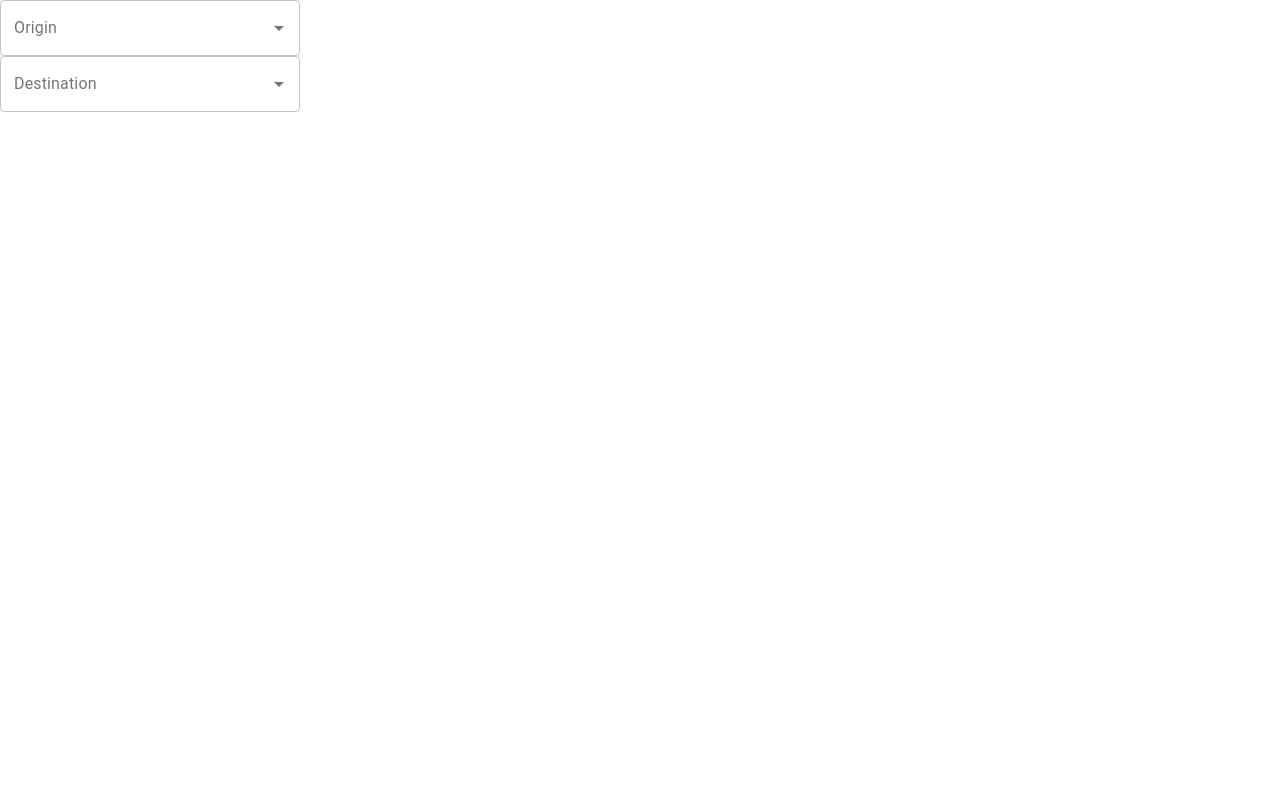
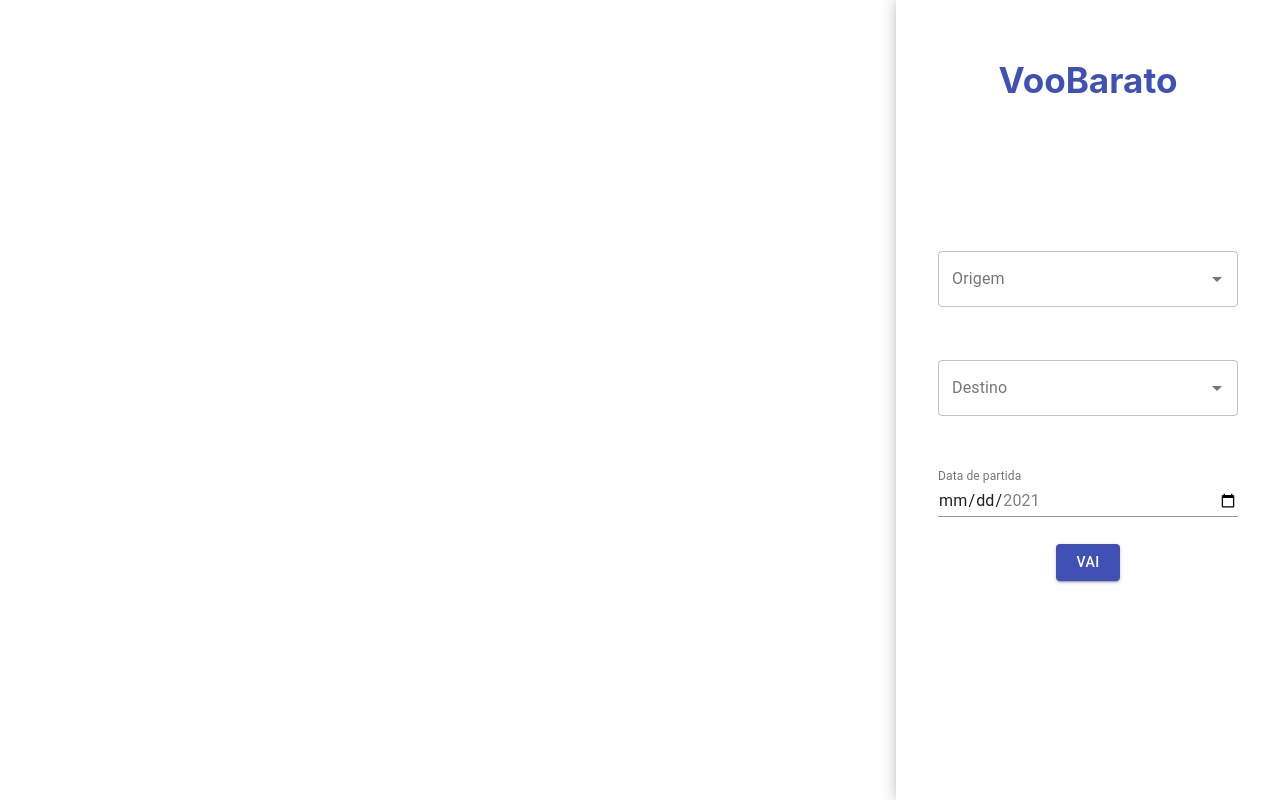
Before and after one commit to projeto-de-algoritmos/Grafos2_VooBarato, a React (Create React App) app: page / in a window 1280 px wide. Built offline with nearby package versions, Linux system fonts and the light colour scheme.

Commit message:
Add style to SideBar

```diff
--- a/package.json
+++ b/package.json
@@ -3,12 +3,15 @@
   "version": "0.1.0",
   "private": true,
   "dependencies": {
+    "@date-io/moment": "^2.11.0",
     "@material-ui/core": "^4.12.3",
     "@material-ui/lab": "^4.0.0-alpha.60",
     "@material-ui/pickers": "^3.3.10",
     "@testing-library/jest-dom": "^5.11.4",
     "@testing-library/react": "^11.1.0",
     "@testing-library/user-event": "^12.1.10",
+    "axios": "^0.21.1",
+    "moment": "^2.29.1",
     "react": "^17.0.2",
     "react-dom": "^17.0.2",
     "react-scripts": "4.0.3",
--- a/src/App.css
+++ b/src/App.css
@@ -1,3 +1,58 @@
 .App {
   text-align: center;
+  width: 100vw;
+  height: 100vh;
 }
+
+.Content {
+  width: 100%;
+  height: 100%;
+  display: flex;
+}
+
+.Map {
+  width: 70%;
+  height: 100%;
+}
+
+.SideBar {
+  width: 30%;
+  height: 100%;
+  min-width: 350px;
+  box-shadow: 0 0 0.8em rgba(82, 82, 82, 0.382);
+  display: flex;
+  flex-direction: column;
+  align-items: center;
+}
+
+.Title {
+  height: 20%;
+  display: flex;
+  flex-direction: column;
+  justify-content: center;
+
+  font-size: 30px;
+  color: #3f51b5;
+}
+
+.Form {
+  height: 80%;
+  display: flex;
+  flex-direction: column;
+  justify-content: center;
+}
+
+.FormInput {
+  height: 50%;
+  display: flex;
+  flex-direction: column;
+  justify-content: space-around;
+}
+
+.FormSubmit {
+  height: 30%;
+}
+
+.FormSubmit button {
+  margin-bottom: 20px;
+}
--- a/src/App.js
+++ b/src/App.js
@@ -1,71 +1,108 @@
 import { useEffect, useState } from "react";
-import Autocomplete from "@material-ui/lab/Autocomplete";
+import Autocomplete, {
+  createFilterOptions,
+} from "@material-ui/lab/Autocomplete";
 import TextField from "@material-ui/core/TextField";
-// import { DatePicker } from "@material-ui/pickers";
-// import { getCountries } from "./structures/api";
+import { Button } from "@material-ui/core";
+import Collapse from "@material-ui/core/Collapse";
+import { Alert } from "@material-ui/lab";
+import { getCountries } from "./structures/api";
 import { cityCode } from "./structures/cityCode.json";
-// import Graph from "./structures/graph";
+import Graph from "./structures/graph";
 import "./App.css";
 
+const filter = createFilterOptions();
+
 function App() {
-  // const [countries] = useState(
-  //   useState([
-  //     {
-  //       Code: "BR",
-  //       Name: "Brasil",
-  //     },
-  //     {
-  //       Code: "US",
-  //       Name: "Estados Unidos",
-  //     },
-  //     {
-  //       Code: "MZ",
-  //       Name: "Moçambique",
-  //     },
-  //     {
-  //       Code: "RU",
-  //       Name: "Rússia",
-  //     },
-  //     {
-  //       Code: "AR",
-  //       Name: "Argentina",
-  //     },
-  //   ])
-  // );
-  // const [graph] = useState(new Graph());
+  const [countries] = useState(
+    useState([
+      {
+        Code: "BR",
+        Name: "Brasil",
+      },
+      {
+        Code: "US",
+        Name: "Estados Unidos",
+      },
+      {
+        Code: "MZ",
+        Name: "Moçambique",
+      },
+      {
+        Code: "RU",
+        Name: "Rússia",
+      },
+      {
+        Code: "AR",
+        Name: "Argentina",
+      },
+    ])
+  );
+  const [graph] = useState(new Graph());
+
+  const [alert, setAlert] = useState(false);
 
   const [origin, setOrigin] = useState("");
-  const [inputValueOrigin, setInputValueOrigin] = useState("");
 
   const [destination, setDestination] = useState("");
-  const [inputValueDestination, setInputValueDestination] = useState("");
 
-  const [selectedDate] = useState("");
+  const [selectedDate, setSelectedDate] = useState("");
+  const [maxDate, setMaxDate] = useState("");
+  const [minDate, setMinDate] = useState("");
 
   useEffect(() => {
-    console.log(origin);
-  }, [origin]);
+    var result = new Date();
+    result.setDate(result.getDate() + 60);
+
+    var date = ("0" + result.getDate()).slice(-2);
+    var month = ("0" + (result.getMonth() + 1)).slice(-2);
+    var year = result.getFullYear();
+
+    setMaxDate(`${year}-${month}-${date}`);
+  }, [maxDate]);
 
   useEffect(() => {
-    console.log(destination);
-  }, [destination]);
+    var result = new Date();
 
-  // useEffect(() => {
-  //   countries[0].forEach((country) => {
-  //     getCountries("BSB-sky", "2021-08-24", `${country.Code}-sky`, graph);
-  //     getCountries(`${country.Code}-sky`, "2021-08-24", "CDG-sky", graph);
-  //   });
-  //   getCountries(`BSB-sky`, "2021-08-24", "CDG-sky", graph);
-  //   console.log(graph);
-  // }, [countries, graph]);
+    var date = ("0" + result.getDate()).slice(-2);
+    var month = ("0" + (result.getMonth() + 1)).slice(-2);
+    var year = result.getFullYear();
+
+    setMinDate(`${year}-${month}-${date}`);
+  }, [minDate]);
+
+  const searchTravel = () => {
+    if (origin === "" || destination === "" || selectedDate === "") {
+      setAlert(true);
+      setTimeout(() => setAlert(false), 10000);
+      return;
+    }
+
+    countries[0].forEach((country) => {
+      getCountries(`${origin}-sky`, selectedDate, `${country.Code}-sky`, graph);
+      getCountries(
+        `${country.Code}-sky`,
+        selectedDate,
+        `${destination}-sky`,
+        graph
+      );
+    });
+    getCountries(`${origin}-sky`, selectedDate, `${destination}-sky`, graph);
+    console.log("leo");
+    console.log(graph);
+  };
 
   return (
     <div className="App">
       <div className="Content">
         <div className="Map"></div>
         <div className="SideBar">
+          <div className="Title">
+            <h3>VooBarato</h3>
+          </div>
+          <div className="Form">
+            <div className="FormInput">
               <Autocomplete
-            value={inputValueOrigin}
                 onChange={(event, newValue) => {
                   if (newValue === null) {
                     setOrigin("");
@@ -73,34 +110,37 @@ function App() {
                     setOrigin(newValue.code);
                   }
                 }}
-            inputValue={inputValueOrigin}
-            onInputChange={(event, newInputValueOrigin) => {
-              if (typeof newInputValueOrigin === "string") {
-                setInputValueOrigin(newInputValueOrigin);
-              } else {
-                setInputValueOrigin("Origin");
+                filterOptions={(options, params) => {
+                  const filtered = filter(options, params);
+
+                  // Suggest the creation of a new value
+                  if (params.inputValue !== "") {
+                    filtered.push({
+                      inputValue: params.inputValue,
+                      title: `Add "${params.inputValue}"`,
+                    });
                   }
+
+                  return filtered;
                 }}
-            id="controllable-states-demo"
                 options={cityCode}
                 getOptionLabel={(option) => {
                   if (typeof option === "string") {
                     return option;
                   } else if (option.city === undefined) {
-                return "Origin";
+                    return "";
                   }
                   return `${option.city} - ${option.country}, ${option.code}`;
                 }}
                 style={{ width: 300 }}
                 renderInput={(params) => {
                   return (
-                <TextField {...params} label="Origin" variant="outlined" />
+                    <TextField {...params} label="Origem" variant="outlined" />
                   );
                 }}
               />
 
               <Autocomplete
-            value={inputValueDestination}
                 onChange={(event, newValue) => {
                   if (newValue === null) {
                     setDestination("");
@@ -108,39 +148,71 @@ function App() {
                     setDestination(newValue.code);
                   }
                 }}
-            inputValue={inputValueDestination}
-            onInputChange={(event, newInputValue) => {
-              if (typeof newInputValue === "string") {
-                setInputValueDestination(newInputValue);
-              } else {
-                setInputValueDestination("Destination");
+                filterOptions={(options, params) => {
+                  const filtered = filter(options, params);
+
+                  // Suggest the creation of a new value
+                  if (params.inputValue !== "") {
+                    filtered.push({
+                      inputValue: params.inputValue,
+                      title: `Add "${params.inputValue}"`,
+                    });
                   }
+
+                  return filtered;
                 }}
-            id="controllable-states-demo"
                 options={cityCode}
                 getOptionLabel={(option) => {
                   if (typeof option === "string") {
                     return option;
                   } else if (option.city === undefined) {
-                return "Destination";
+                    return "";
                   }
                   return `${option.city} - ${option.country}, ${option.code}`;
                 }}
                 style={{ width: 300 }}
                 renderInput={(params) => {
                   return (
-                <TextField {...params} label="Destination" variant="outlined" />
+                    <TextField {...params} label="Destino" variant="outlined" />
                   );
                 }}
               />
+              <TextField
+                id="date"
+                label="Data de partida"
+                type="date"
+                onSelect={(event) => {
+                  setSelectedDate(event.target.value);
+                }}
+                maxDate={() => {}}
+                style={{ width: 300 }}
+                format="YYYY-MM-DD"
+                InputLabelProps={{
+                  shrink: true,
+                }}
+                InputProps={{
+                  inputProps: {
+                    min: minDate,
+                    max: maxDate,
+                  },
+                }}
+              />
+            </div>
+            <div className="FormSubmit">
+              <Button
+                variant="contained"
+                color="primary"
+                onClick={() => searchTravel()}
+              >
+                {" "}
+                Vai{" "}
+              </Button>
 
-          {/* <DatePicker
-            label=""
-            value={selectedDate}
-            onChange={(event, newValue) => {
-              console.log(newValue);
-            }}
-          /> */}
+              <Collapse in={alert}>
+                <Alert severity="warning">Preencha todos os campos</Alert>
+              </Collapse>
+            </div>
+          </div>
         </div>
       </div>
     </div>
```
Also changed, not shown: 1 other file (tests, documents, lock files or other folders). Lines whose indentation alone changed are shown as unchanged.
